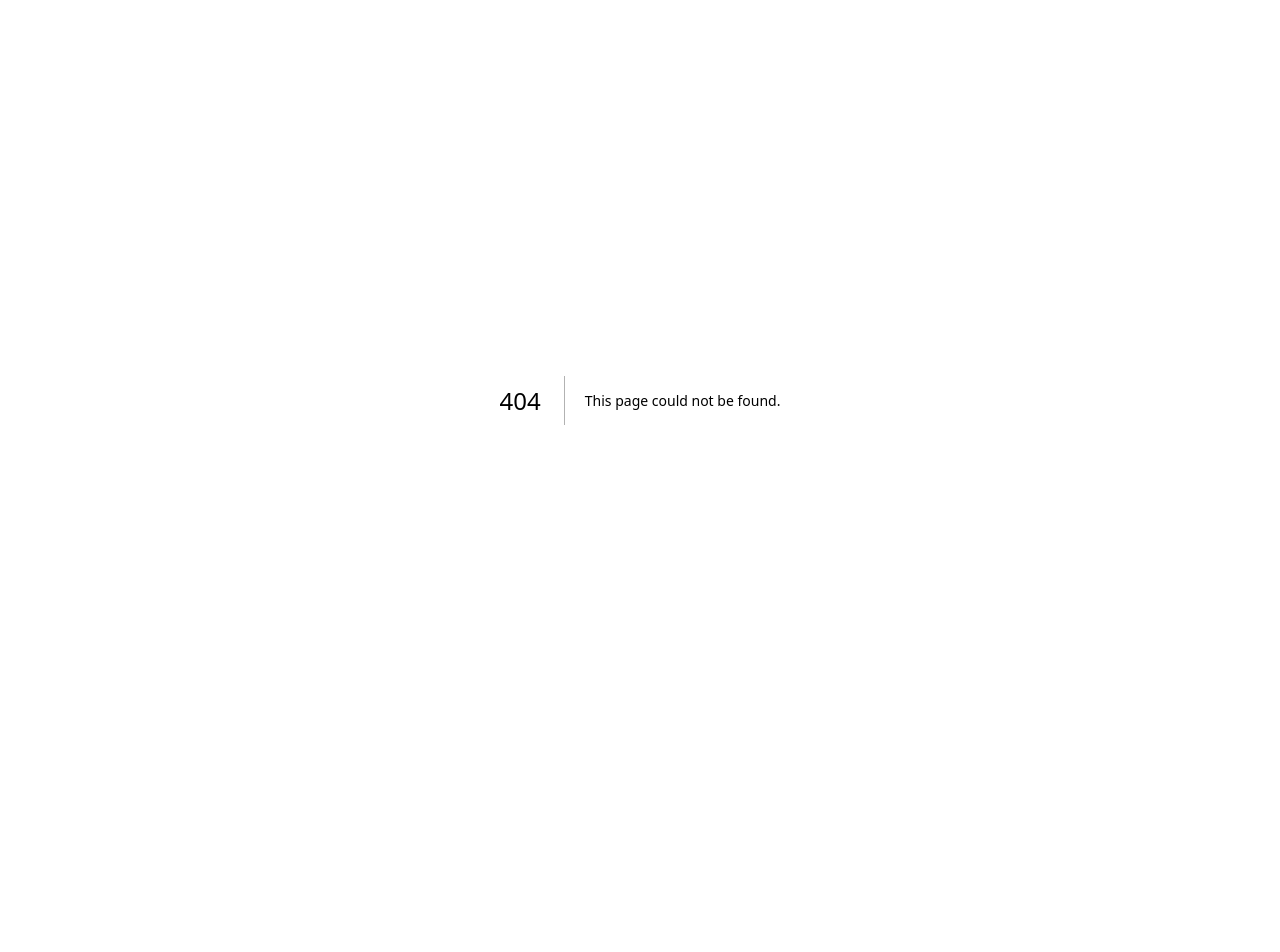
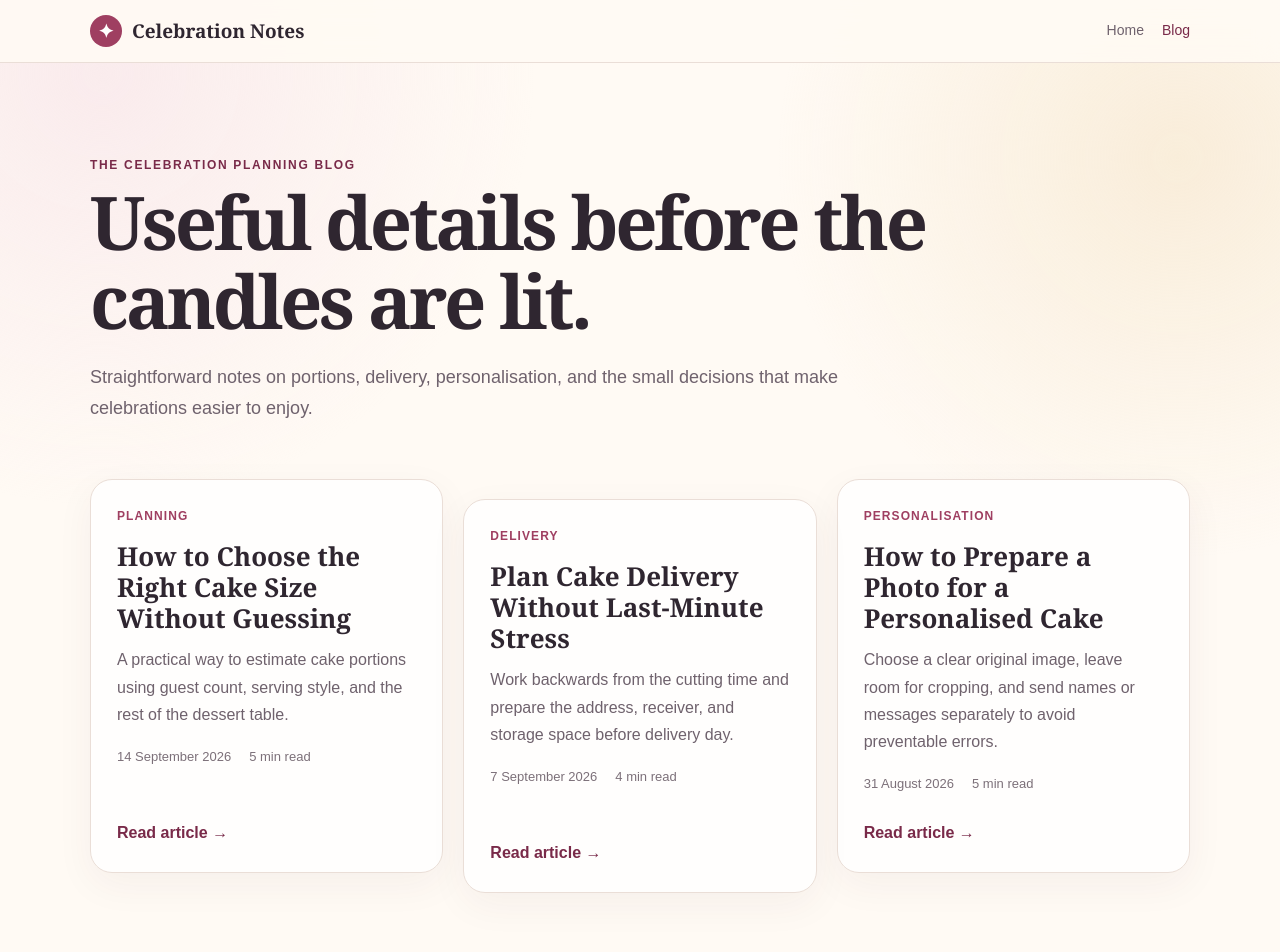
Before and after one commit to piyushcakesportal/cake-celebration-planner, a Next.js app: page /blog in a window 1280 px wide. Before the commit this address had no page. Shown: the top 952 px of the page. Before the commit the page ends 800 px from the top, so only its background shows below. Built offline with nearby package versions, Linux system fonts and the light colour scheme.

Commit message:
Add blog index

```diff
--- /dev/null
+++ b/app/blog/page.tsx
@@ -0,0 +1,63 @@
+import type { Metadata } from "next";
+import Link from "next/link";
+import { posts } from "./posts";
+import styles from "./blog.module.css";
+
+export const metadata: Metadata = {
+  title: "Celebration Planning Blog | Celebration Notes",
+  description:
+    "Practical articles about cake portions, delivery planning, and preparing photos for personalised celebration cakes.",
+};
+
+export default function BlogPage() {
+  return (
+    <div className={styles.shell}>
+      <header className={styles.nav}>
+        <Link className={styles.brand} href="/">
+          <span className={styles.mark}>✦</span>
+          Celebration Notes
+        </Link>
+        <nav className={styles.navLinks} aria-label="Primary navigation">
+          <Link href="/">Home</Link>
+          <Link aria-current="page" href="/blog">
+            Blog
+          </Link>
+        </nav>
+      </header>
+
+      <main>
+        <section className={styles.hero}>
+          <p className={styles.eyebrow}>The celebration planning blog</p>
+          <h1>Useful details before the candles are lit.</h1>
+          <p className={styles.lead}>
+            Straightforward notes on portions, delivery, personalisation, and the
+            small decisions that make celebrations easier to enjoy.
+          </p>
+        </section>
+
+        <section className={styles.content} aria-label="Latest articles">
+          <div className={styles.grid}>
+            {posts.map((post) => (
+              <article className={styles.card} key={post.slug}>
+                <span className={styles.category}>{post.category}</span>
+                <h2>{post.title}</h2>
+                <p>{post.description}</p>
+                <div className={styles.meta}>
+                  <time dateTime={post.publishedAt}>{post.displayDate}</time>
+                  <span>{post.readTime}</span>
+                </div>
+                <Link className={styles.readLink} href={`/blog/${post.slug}`}>
+                  Read article →
+                </Link>
+              </article>
+            ))}
+          </div>
+        </section>
+      </main>
+
+      <footer className={styles.footer}>
+        © 2026 Celebration Notes · Practical guidance for happier occasions.
+      </footer>
+    </div>
+  );
+}
```
